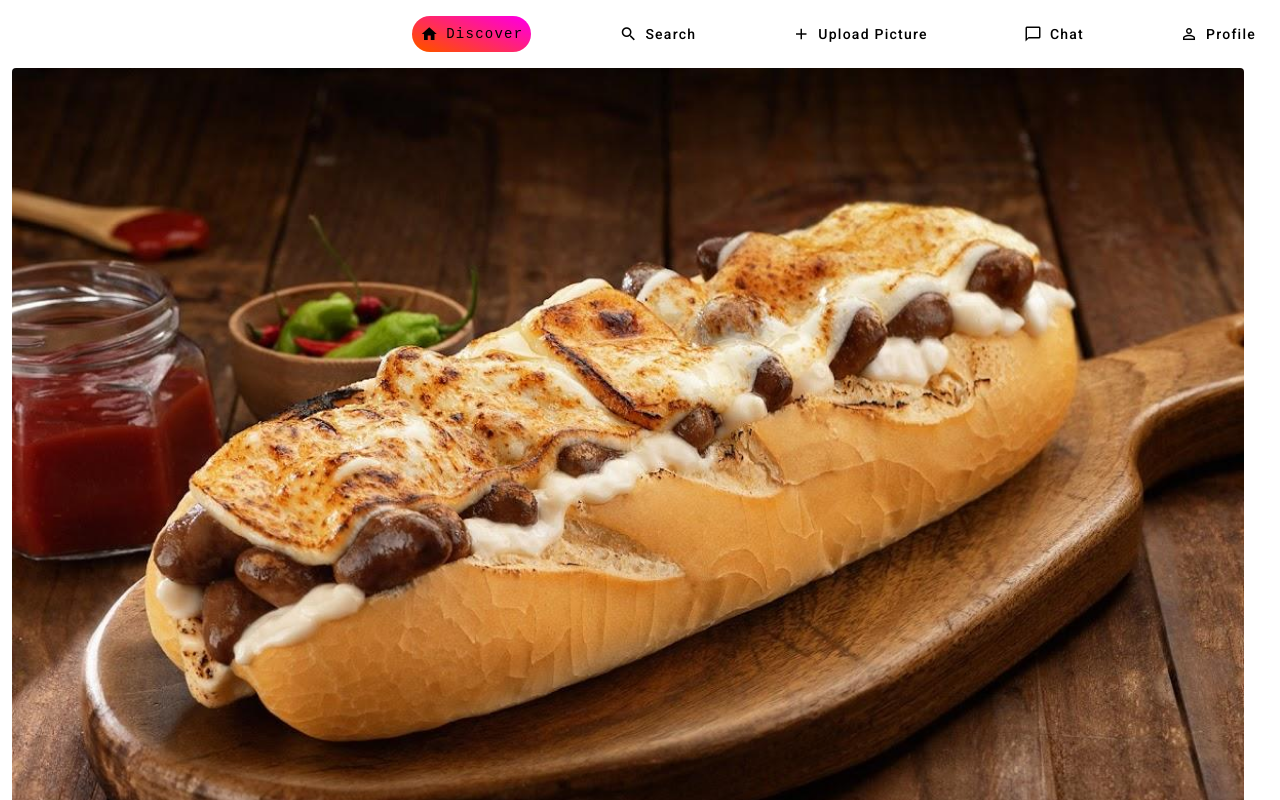
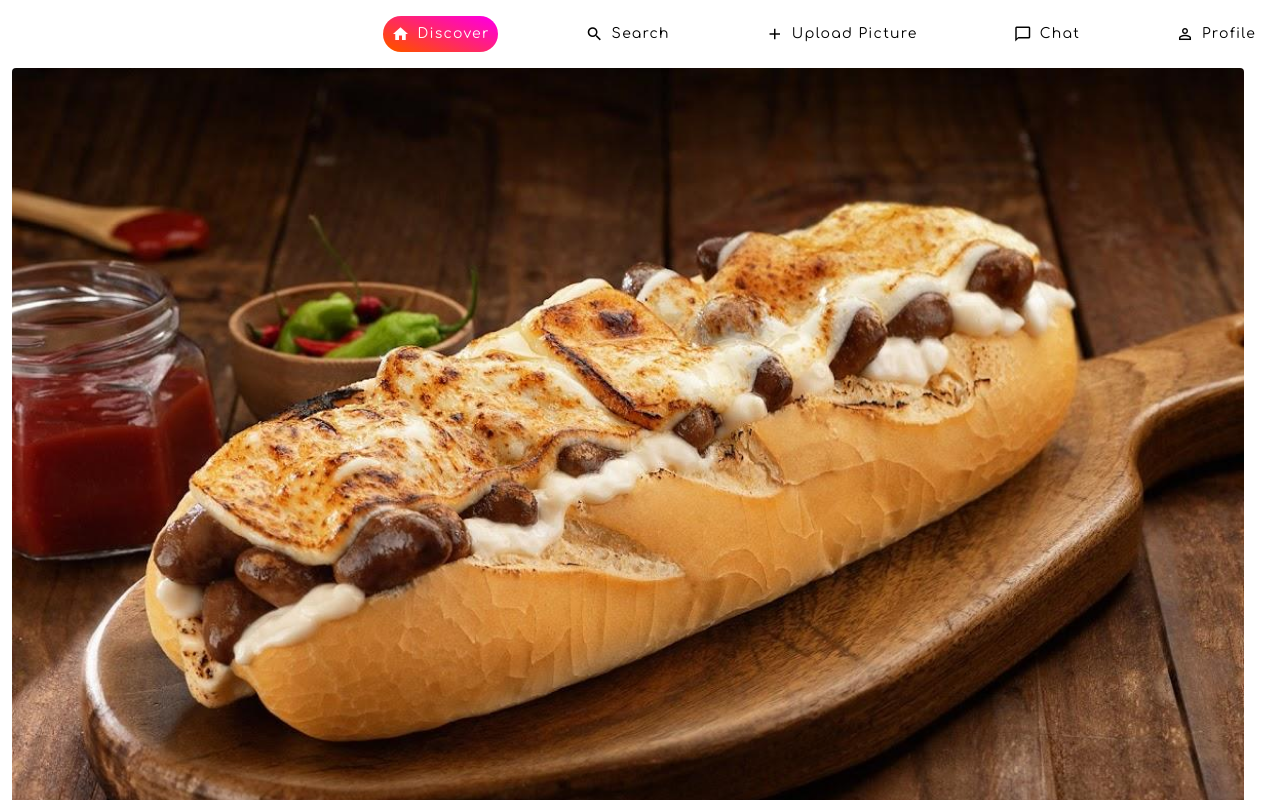
Before and after one commit to jcabrera-ucu/dwym-ucu-instagram, an Angular app in the folder ucu-instagram/: page /discover in a window 1280 px wide. Shown: the top 800 px of the page. Built offline with nearby package versions, Linux system fonts and the light colour scheme.

Commit message:
Actualizacion estilos navBar

```diff
--- a/ucu-instagram/src/app/nav/nav.component.css
+++ b/ucu-instagram/src/app/nav/nav.component.css
@@ -11,10 +11,6 @@ nav {
     background: linear-gradient(202.17deg, #FF00D6 8.58%, #FF4D00 91.42%);
     border-radius: 20px;
     border: none;
-    font-family: monospace;
-    font-style: normal;
-    font-weight: 400;
-    font-size: 14px;
     line-height: 16px;
     display: flex;
     align-items: center;
@@ -32,3 +28,21 @@ button {
 button:hover {
     box-shadow: 0 0 8px rgba(0, 0, 0, 0.3);
 }
+
+.selected>mat-icon {
+    color: white;
+}
+
+.selected span {
+    color: white;
+}
+
+span {
+    font-family: 'Comfortaa';
+    font-style: normal;
+    font-weight: 400;
+    font-size: 14px;
+    line-height: 16px;
+    display: flex;
+    align-items: center;
+}
--- a/ucu-instagram/src/app/nav/nav.component.html
+++ b/ucu-instagram/src/app/nav/nav.component.html
@@ -1,21 +1,26 @@
 <nav>
   <button mat-button id="profile" [class]="selected === 'profile' ? 'selected' : ''" (click)="navigate('profile')">
-    <mat-icon>person_outline</mat-icon>Profile
+    <mat-icon>person_outline</mat-icon>
+    <span>Profile</span>
   </button>
 
   <button mat-button id="chat" [class]="selected === 'chat' ? 'selected' : ''" (click)="navigate('chat')">
-    <mat-icon>chat_bubble_outline</mat-icon>Chat
+    <mat-icon>chat_bubble_outline</mat-icon>
+    <span>Chat</span>
   </button>
 
   <button mat-button id="upload" [class]="selected === 'upload' ? 'selected' : ''" (click)="upload()">
-    <mat-icon>add</mat-icon>Upload Picture
+    <mat-icon>add</mat-icon>
+    <span>Upload Picture</span>
   </button>
 
   <button mat-button id="search" [class]="selected === 'search' ? 'selected' : ''" (click)="navigate('search')">
-    <mat-icon>search</mat-icon>Search
+    <mat-icon>search</mat-icon>
+    <span>Search</span>
   </button>
 
   <button mat-button id="discover" [class]="selected === 'discover' ? 'selected' : ''" (click)="navigate('discover')">
-    <mat-icon>home</mat-icon>Discover
+    <mat-icon>home</mat-icon>
+    <span>Discover</span>
   </button>
 </nav>
```
Also changed, not shown: ucu-instagram/src/app/nav/nav.component.ts (+7 -8 lines).
